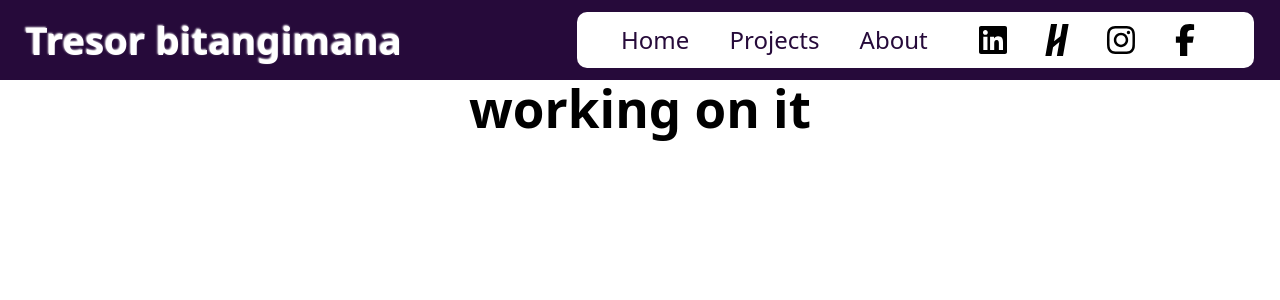
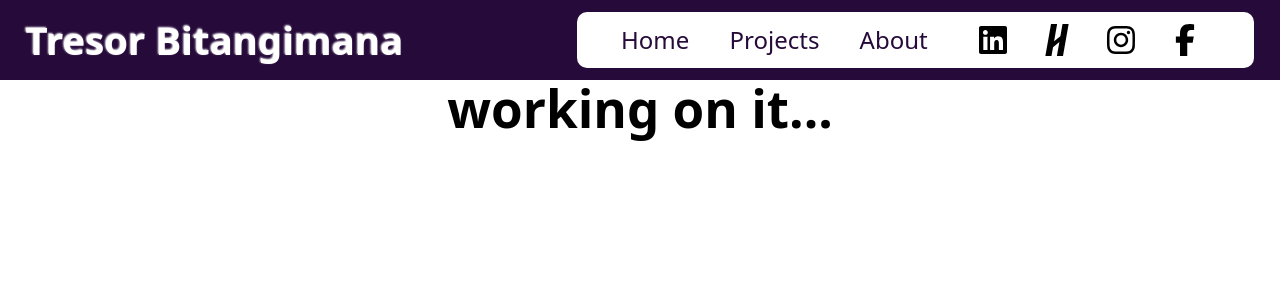
Before and after one commit to TresorBitangimana/Tresor_Portfolio, a React (Vite) app in the folder Tresor_portfolio/: page /Portfolio/About/About in a window 1280 px wide. Shown: the top 300 px of the page. Built offline with nearby package versions, Linux system fonts and the light colour scheme.

Commit message:
small touchers

```diff
--- a/Tresor_portfolio/src/About/About.jsx
+++ b/Tresor_portfolio/src/About/About.jsx
@@ -4,7 +4,7 @@ import "./About.css";
 function About(){
     return(
         <div className="about-container" id="about-contaienr">
-            <h1>working on it</h1>
+            <h1>working on it...</h1>
         </div>
     );
 }
--- a/Tresor_portfolio/src/App.css
+++ b/Tresor_portfolio/src/App.css
@@ -31,6 +31,7 @@ body{
   background-color: var(--second-color);
   color: white;
   text-shadow: -1px -1px 2px white;
+  user-select: none;
 }
 
 .navagation-paths{
--- a/Tresor_portfolio/src/App.jsx
+++ b/Tresor_portfolio/src/App.jsx
@@ -26,7 +26,7 @@ function App() {
 
       <nav className="navagation" id="navagation">
         <div className="logo-container" id="logo-container">
-          <h1 className="logo" id="logo">Tresor bitangimana</h1>
+          <h1 className="logo" id="logo">Tresor Bitangimana</h1>
         </div>
         <div className="navagation-paths">
           <Link className="paths" to="/">Home</Link>
--- a/Tresor_portfolio/src/Home/Home.css
+++ b/Tresor_portfolio/src/Home/Home.css
@@ -35,19 +35,21 @@
 }
 
 .my-image-container{
-    width: clamp(10vw, 30vw, 30vw);
+    width: clamp(20vw, 30vw, 30vw);
     height: auto;
     /* border: 1px solid red; */
     margin-bottom: 0;
 }
 
 .my-image{
-    width: 30vw;
+    /* width: 30vw; */
+    width: clamp(20vw, 30vw, 30vw);
     height: auto;
     border-radius: 10px;
     display: block;
     margin: 0;
     padding: 0;
+    user-select: none;
 }
 
 .information-container{
```
